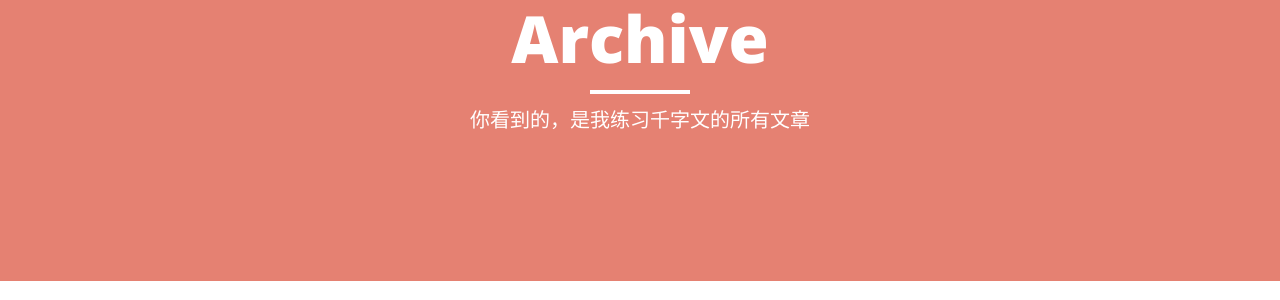
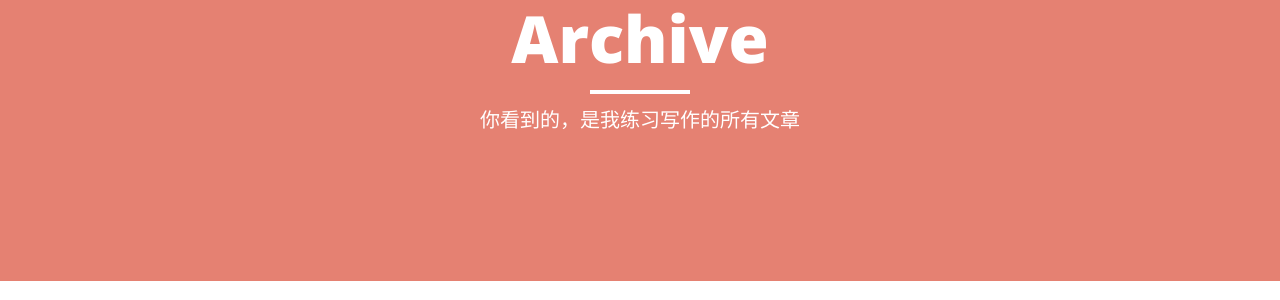
Before and after one commit to hufanexplore/github.io, a Jekyll site: the page built from archive.md, in a window 1280 px wide. Shown: the part 147-447 px from the top of the page. Built offline with Jekyll 4.4.1, drawn with Linux system fonts in a browser that asks for light colours; nearby versions of some CDN libraries.

Commit message:
Update archive.md

```diff
--- a/archive.md
+++ b/archive.md
@@ -1,7 +1,7 @@
 ---
 layout: page
 title: "Archive"
-description: "你看到的，是我练习千字文的所有文章"
+description: "你看到的，是我练习写作的所有文章"
 header-img: "img/orange.jpg"
 ---
 
```
